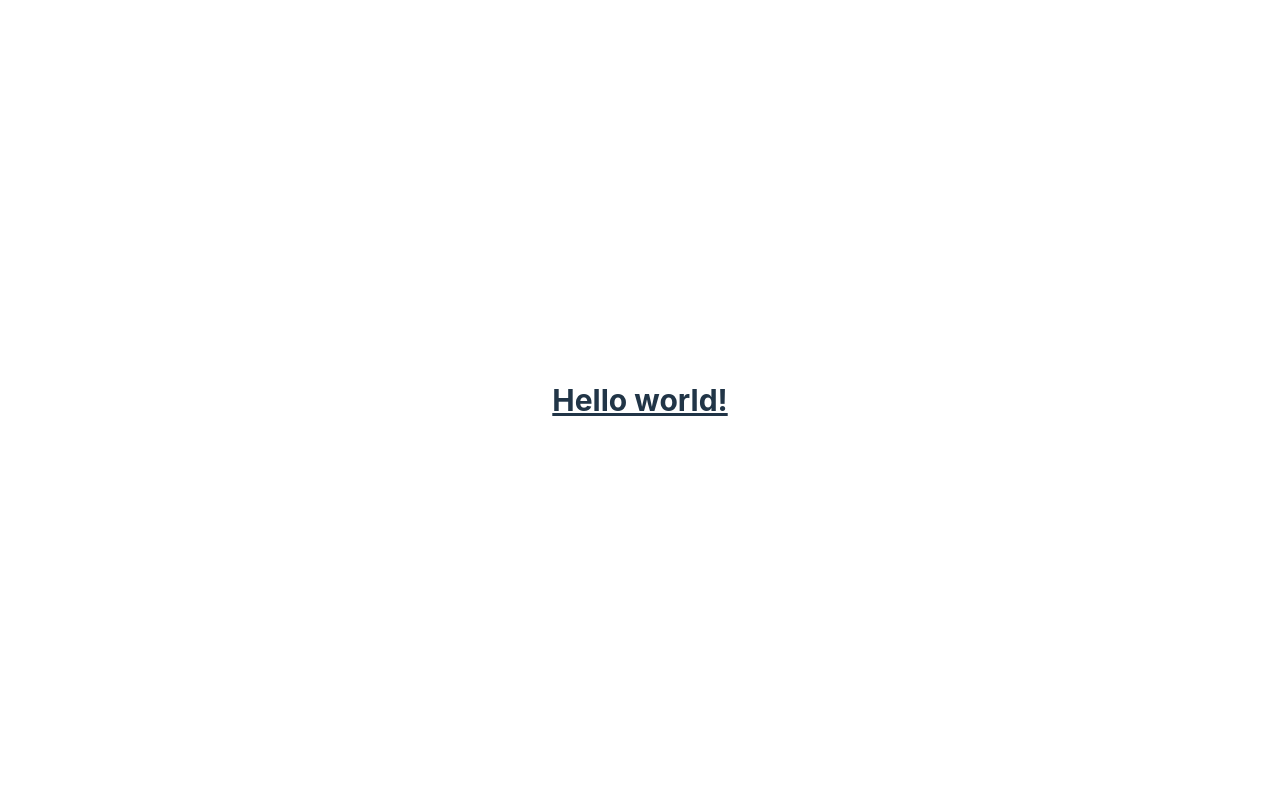
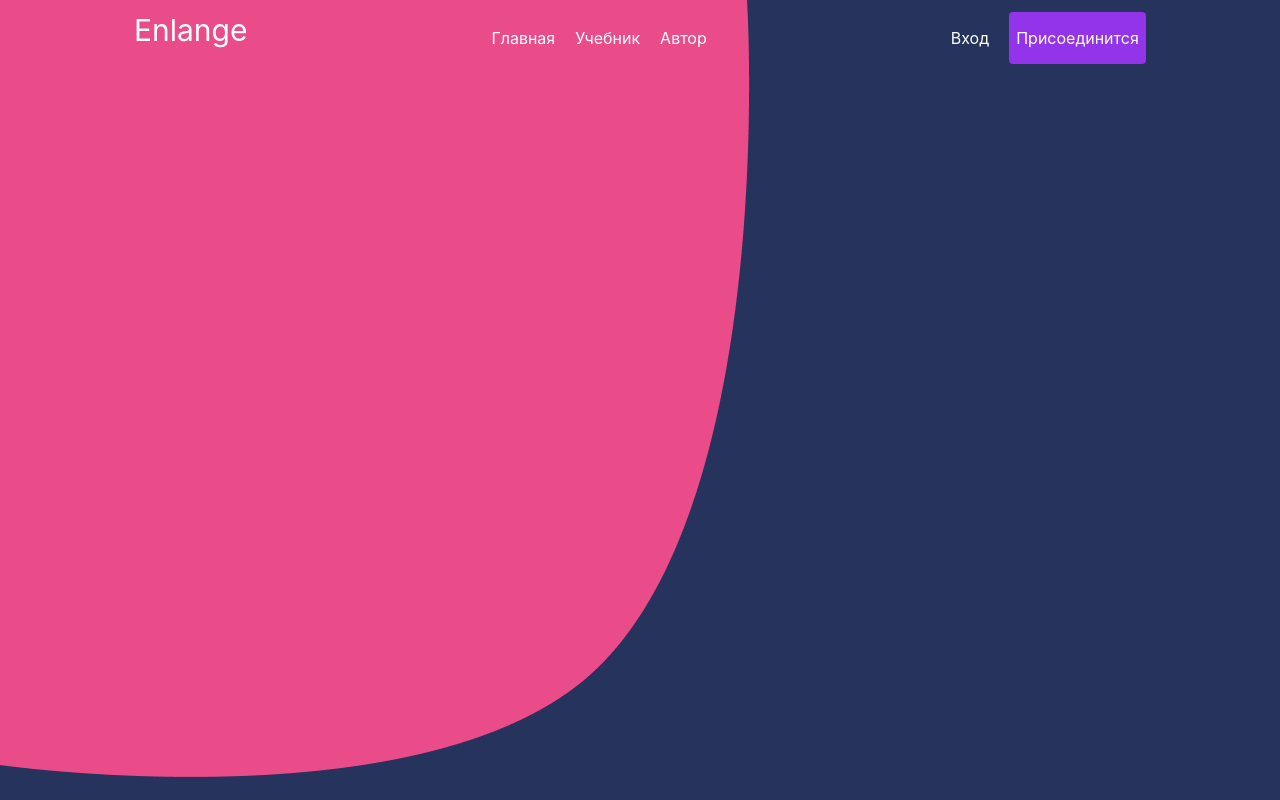
Before and after one commit to AndreyGudin/enlange, a React (Vite) app: page / in a window 1280 px wide. Built offline with nearby package versions, Linux system fonts and the light colour scheme.

Commit message:
feat: add header, nav, style

```diff
--- a/package.json
+++ b/package.json
@@ -6,7 +6,8 @@
   "scripts": {
     "dev": "vite",
     "build": "tsc && vite build",
-    "preview": "vite preview"
+    "preview": "vite preview",
+    "lint": "eslint . --ext .ts,.tsx"
   },
   "dependencies": {
     "@typescript-eslint/eslint-plugin": "^5.46.1",
--- a/src/App.css
+++ /dev/null
@@ -1,41 +0,0 @@
-#root {
-  max-width: 1280px;
-  margin: 0 auto;
-  padding: 2rem;
-  text-align: center;
-}
-
-.logo {
-  height: 6em;
-  padding: 1.5em;
-  will-change: filter;
-}
-.logo:hover {
-  filter: drop-shadow(0 0 2em #646cffaa);
-}
-.logo.react:hover {
-  filter: drop-shadow(0 0 2em #61dafbaa);
-}
-
-@keyframes logo-spin {
-  from {
-    transform: rotate(0deg);
-  }
-  to {
-    transform: rotate(360deg);
-  }
-}
-
-@media (prefers-reduced-motion: no-preference) {
-  a:nth-of-type(2) .logo {
-    animation: logo-spin infinite 20s linear;
-  }
-}
-
-.card {
-  padding: 2em;
-}
-
-.read-the-docs {
-  color: #888;
-}
--- a/src/App.tsx
+++ b/src/App.tsx
@@ -1,10 +1,7 @@
 import { useState } from 'react'
-import reactLogo from './assets/react.svg'
-import './App.css'
 import { Welcome } from './pages/Welcome/Welcome'
 
 function App() {
-  const [count, setCount] = useState(0)
 
   return (
     <>
--- /dev/null
+++ b/src/components/Header/Header.tsx
@@ -0,0 +1,17 @@
+
+export const Header = () => {
+  return (
+    <header className="flex flex-row w-full justify-around align-middle p-3 fixed top-0">
+      <div><h1 className="text-3xl">Enlange</h1></div>
+      <nav className="flex flex-row gap-5 items-center">
+        <span className="hover:underline cursor-pointer">Главная</span>
+        <span className="hover:underline cursor-pointer">Учебник</span>
+        <span className="hover:underline cursor-pointer">Автор</span>
+      </nav>
+      <div className="flex flex-row gap-5 items-center">
+        <button>Вход</button>
+        <button className="w-[137px] h-[52px] bg-purple-600 rounded hover:bg-purple-500 duration-300">Присоединится</button>
+      </div>
+    </header>
+  )
+}
--- a/src/index.css
+++ b/src/index.css
@@ -3,14 +3,11 @@
 @tailwind utilities;
 
 :root {
+  width: 100%;
   font-family: Inter, Avenir, Helvetica, Arial, sans-serif;
   font-size: 16px;
   line-height: 24px;
   font-weight: 400;
-
-  color-scheme: light dark;
-  color: rgba(255, 255, 255, 0.87);
-  background-color: #242424;
 
   font-synthesis: none;
   text-rendering: optimizeLegibility;
@@ -29,46 +26,18 @@ a:hover {
 }
 
 body {
+  width: 100vw;
   margin: 0;
   display: flex;
   place-items: center;
   min-width: 320px;
   min-height: 100vh;
+  background-color: #26335D;
+  color: white;
+  background-image: url("./assets/hero_shape.png");
+  background-repeat: no-repeat;
 }
 
-h1 {
-  font-size: 3.2em;
-  line-height: 1.1;
+#root{
+  width: 100%;
 }
-
-button {
-  border-radius: 8px;
-  border: 1px solid transparent;
-  padding: 0.6em 1.2em;
-  font-size: 1em;
-  font-weight: 500;
-  font-family: inherit;
-  background-color: #1a1a1a;
-  cursor: pointer;
-  transition: border-color 0.25s;
-}
-button:hover {
-  border-color: #646cff;
-}
-button:focus,
-button:focus-visible {
-  outline: 4px auto -webkit-focus-ring-color;
-}
-
-@media (prefers-color-scheme: light) {
-  :root {
-    color: #213547;
-    background-color: #ffffff;
-  }
-  a:hover {
-    color: #747bff;
-  }
-  button {
-    background-color: #f9f9f9;
-  }
-}
--- a/src/pages/Welcome/Welcome.tsx
+++ b/src/pages/Welcome/Welcome.tsx
@@ -1,8 +1,9 @@
+import { Header } from "../../components/Header/Header"
 
 export const Welcome = () =>{
   return (
     <>
-      <h1 className="text-3xl font-bold underline">Hello world!</h1>
+      <Header />
     </>
   )
 }
```
Also changed, not shown: src/assets/hero_shape.png (added).
